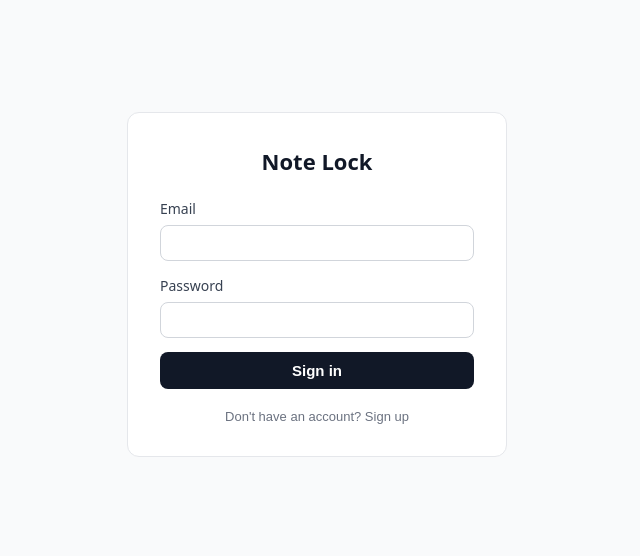
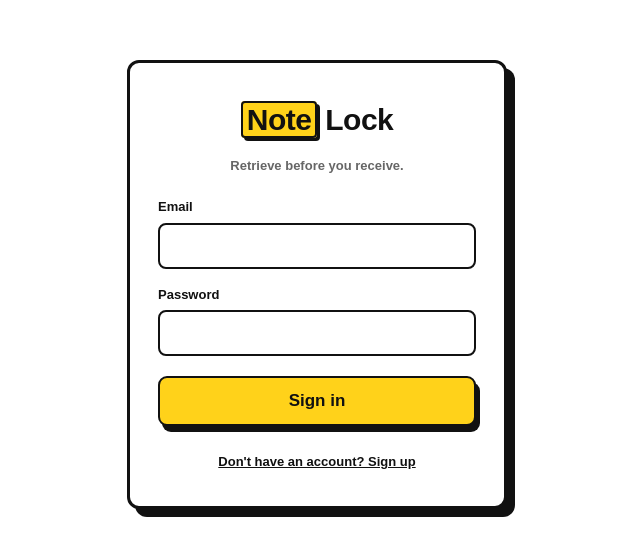
Before and after one commit to Kenji-34/Winter-Hackathon-2026-, a React (Vite) app in the folder NoteLock/: page / in a window 1280 px wide. Shown: the part 116-672 px from the top of the page, without its empty margins (323-963 px from the left). Built offline with nearby package versions, Linux system fonts and the light colour scheme; no server answers.

Commit message:
feat: change login screen to neobrutalist

```diff
--- a/NoteLock/src/App.jsx
+++ b/NoteLock/src/App.jsx
@@ -1,18 +1,7 @@
 import { useState } from 'react'
+import './css/Auth.css'
 import { useAuth, signIn, signUp } from './AuthContext'
 import Router from './Router'
-
-const s = {
-  page: { minHeight: '100svh', display: 'flex', alignItems: 'center', justifyContent: 'center', padding: 24, fontFamily: 'system-ui, sans-serif', background: '#f9fafb' },
-  card: { width: '100%', maxWidth: 380, background: '#fff', borderRadius: 12, border: '1px solid #e5e7eb', padding: 32, display: 'flex', flexDirection: 'column', gap: 20 },
-  h1: { margin: 0, fontSize: 22, fontWeight: 700, color: '#111827', textAlign: 'center' },
-  label: { display: 'flex', flexDirection: 'column', gap: 6, fontSize: 14, fontWeight: 500, color: '#374151' },
-  input: { padding: '9px 12px', borderRadius: 8, border: '1px solid #d1d5db', fontSize: 14, outline: 'none' },
-  btn: { padding: '10px 0', borderRadius: 8, border: 'none', cursor: 'pointer', fontSize: 15, fontWeight: 600, background: '#111827', color: '#fff' },
-  toggle: { background: 'none', border: 'none', cursor: 'pointer', fontSize: 13, color: '#6b7280', textAlign: 'center', padding: 0 },
-  error: { fontSize: 13, color: '#ef4444', textAlign: 'center', margin: 0 },
-  notice: { fontSize: 13, color: '#22c55e', textAlign: 'center', margin: 0 },
-}
 
 function AuthForm() {
   const [mode, setMode] = useState('signin') // 'signin' | 'signup'
@@ -42,24 +31,25 @@ function AuthForm() {
   }
 
   return (
-    <div style={s.card}>
-      <h1 style={s.h1}>Note Lock</h1>
-      <form onSubmit={handleSubmit} style={{ display: 'flex', flexDirection: 'column', gap: 14 }}>
-        <label style={s.label}>
+    <div className="auth-card">
+      <h1 className="auth-title"><span>Note</span> Lock</h1>
+      <p className="auth-tagline">Retrieve before you receive.</p>
+      <form className="auth-form" onSubmit={handleSubmit}>
+        <label className="auth-label">
           Email
-          <input style={s.input} type="email" value={email} onChange={e => setEmail(e.target.value)} required autoComplete="email" />
+          <input type="email" value={email} onChange={e => setEmail(e.target.value)} required autoComplete="email" />
         </label>
-        <label style={s.label}>
+        <label className="auth-label">
           Password
-          <input style={s.input} type="password" value={password} onChange={e => setPassword(e.target.value)} required autoComplete={mode === 'signin' ? 'current-password' : 'new-password'} />
+          <input type="password" value={password} onChange={e => setPassword(e.target.value)} required autoComplete={mode === 'signin' ? 'current-password' : 'new-password'} />
         </label>
-        {error && <p style={s.error}>{error}</p>}
-        {notice && <p style={s.notice}>{notice}</p>}
-        <button style={s.btn} type="submit" disabled={loading}>
+        {error && <p className="auth-error">{error}</p>}
+        {notice && <p className="auth-notice">{notice}</p>}
+        <button className="auth-submit" type="submit" disabled={loading}>
           {loading ? 'Please wait…' : mode === 'signin' ? 'Sign in' : 'Create account'}
         </button>
       </form>
-      <button style={s.toggle} onClick={() => { setMode(m => m === 'signin' ? 'signup' : 'signin'); setError(''); setNotice('') }}>
+      <button className="auth-toggle" onClick={() => { setMode(m => m === 'signin' ? 'signup' : 'signin'); setError(''); setNotice('') }}>
         {mode === 'signin' ? "Don't have an account? Sign up" : 'Already have an account? Sign in'}
       </button>
     </div>
@@ -70,11 +60,11 @@ export default function App() {
   const { user, loading } = useAuth()
 
   if (loading) return (
-    <div style={s.page}><p style={{ color: '#9ca3af' }}>Loading…</p></div>
+    <div className="auth-page"><p className="auth-loading">Loading…</p></div>
   )
 
   if (!user) return (
-    <div style={s.page}><AuthForm /></div>
+    <div className="auth-page"><AuthForm /></div>
   )
 
   return <Router />
--- /dev/null
+++ b/NoteLock/src/css/Auth.css
@@ -0,0 +1,143 @@
+.auth-page {
+  min-height: 100svh;
+  display: flex;
+  align-items: center;
+  justify-content: center;
+  padding: 24px;
+  background: #fff;
+  color: #111;
+  font-family: Arial, Helvetica, sans-serif;
+}
+
+.auth-loading {
+  font-size: 15px;
+  font-weight: 700;
+  color: #666;
+}
+
+.auth-card {
+  width: 100%;
+  max-width: 380px;
+  padding: 34px 28px 30px;
+  display: flex;
+  flex-direction: column;
+  gap: 22px;
+  background: #fff;
+  border: 3px solid #111;
+  border-radius: 12px;
+  box-shadow: 8px 8px 0 #111;
+}
+
+.auth-title {
+  margin: 0;
+  text-align: center;
+  font-size: 30px;
+  font-weight: 800;
+  letter-spacing: -0.5px;
+}
+
+.auth-title span {
+  padding: 0 4px;
+  background: #ffd21a;
+  border: 2px solid #111;
+  border-radius: 4px;
+  box-shadow: 3px 3px 0 #111;
+}
+
+.auth-tagline {
+  margin: -8px 0 0;
+  text-align: center;
+  font-size: 13px;
+  font-weight: 700;
+  color: #666;
+}
+
+.auth-form {
+  display: flex;
+  flex-direction: column;
+  gap: 16px;
+}
+
+.auth-label {
+  display: flex;
+  flex-direction: column;
+  gap: 6px;
+  font-size: 13px;
+  font-weight: 700;
+}
+
+.auth-label input {
+  min-height: 46px;
+  padding: 0 14px;
+  color: #111;
+  background: #fff;
+  border: 2px solid #111;
+  border-radius: 8px;
+  font: inherit;
+  font-size: 15px;
+}
+
+.auth-label input:focus-visible {
+  outline: 3px solid #55aaff;
+  outline-offset: 2px;
+}
+
+.auth-error,
+.auth-notice {
+  margin: 0;
+  text-align: center;
+  font-size: 13px;
+  font-weight: 700;
+}
+
+.auth-error {
+  color: #ff4059;
+}
+
+.auth-notice {
+  color: #1f9d55;
+}
+
+.auth-submit {
+  min-height: 50px;
+  margin-top: 4px;
+  color: #111;
+  background: #ffd21a;
+  border: 2px solid #111;
+  border-radius: 9px;
+  box-shadow: 4px 6px 0 #111;
+  font: inherit;
+  font-size: 17px;
+  font-weight: 700;
+  cursor: pointer;
+}
+
+.auth-submit:disabled {
+  cursor: not-allowed;
+  opacity: .48;
+}
+
+.auth-toggle {
+  margin: 0;
+  padding: 4px;
+  background: transparent;
+  border: 0;
+  text-align: center;
+  color: #111;
+  font: inherit;
+  font-size: 13px;
+  font-weight: 700;
+  text-decoration: underline;
+  cursor: pointer;
+}
+
+.auth-submit:active {
+  transform: translate(2px, 2px);
+  box-shadow: 2px 3px 0 #111;
+}
+
+.auth-submit:focus-visible,
+.auth-toggle:focus-visible {
+  outline: 3px solid #55aaff;
+  outline-offset: 3px;
+}
```
